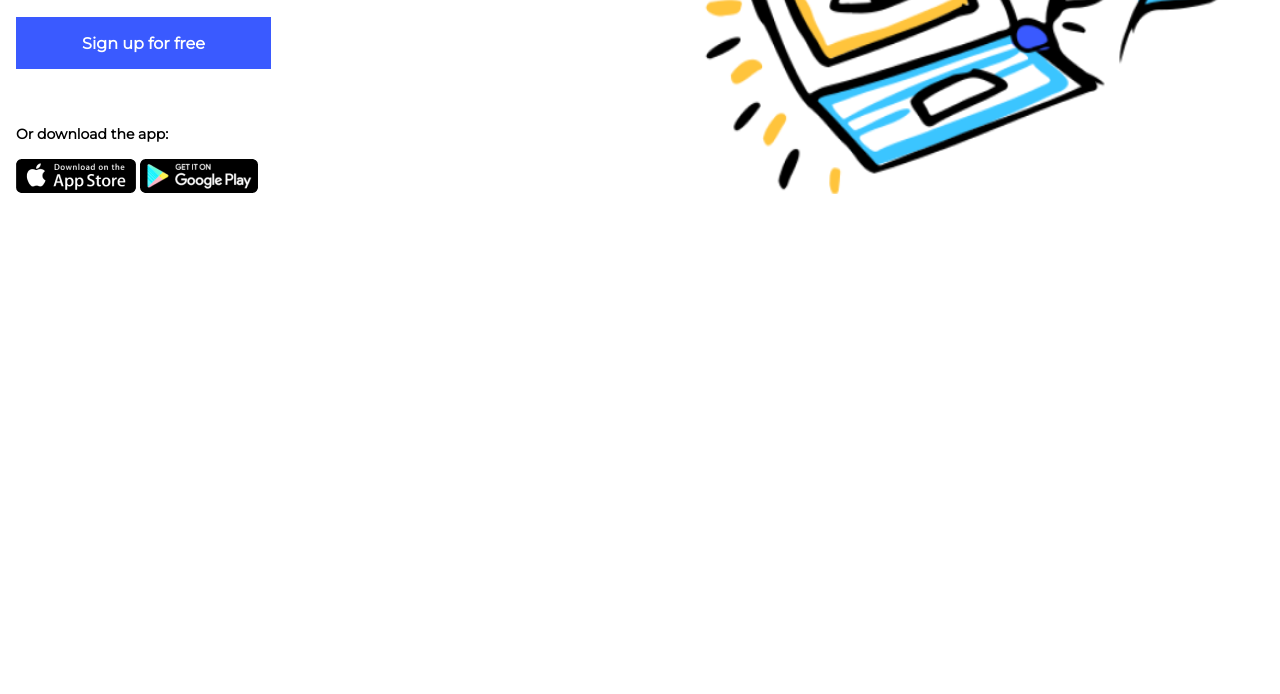
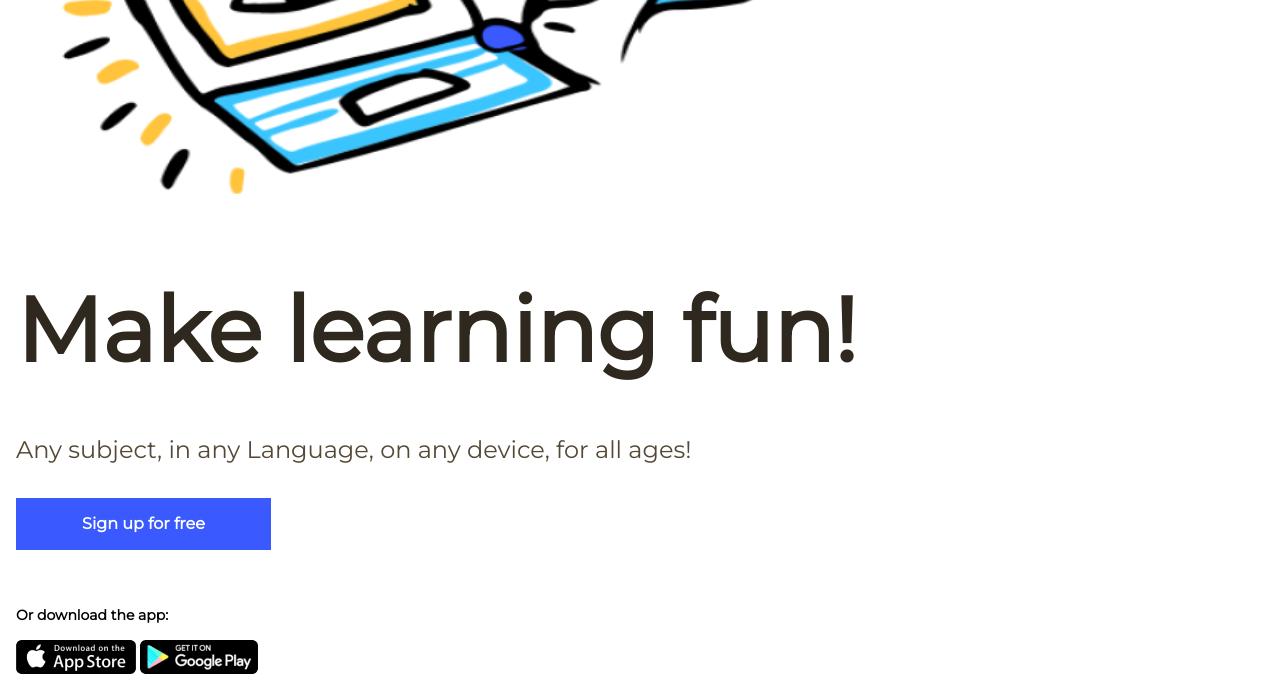
Before and after one commit to samuelegin/educational-app-landing-page, a plain HTML site: page index.html in a window 1280 px wide. Shown: the part 442-1136 px from the top of the page. Before the commit the page ends 800 px from the top, so only its background shows below. Drawn offline with Linux system fonts and the light colour scheme.

Commit message:
modified the styles

```diff
--- a/Assets/css/style.css
+++ b/Assets/css/style.css
@@ -14,7 +14,7 @@ body {
 nav {
   display: flex;
   justify-content: space-between;
-  margin-top: 2rem;
+  margin-top: 0.5rem;
   align-items: center;
 }
 
@@ -55,19 +55,18 @@ nav {
 
 h1 {
   color: #2f281e;
-  font-size: 2.625rem;
+  font-size: 3.9rem;
   font-family: Montserrat;
   font-weight: 800;
-  line-height: 3.25rem;
-  margin-top: 1rem;
-  margin-bottom: 1rem;
+  line-height: 4rem;
+  margin: 2.7rem 0 2.5rem 0;
 }
 
 span {
   color: #544837;
   font-size: 1.5rem;
   font-family: Montserrat;
-  line-height: 1.375rem;
+  line-height: 2rem;
 }
 
 .brand-header button {
@@ -80,7 +79,7 @@ span {
   background-color: #3a5aff;
   border: none;
   height: 3.25rem;
-  margin-top: 2.06rem;
+  margin: 2.06rem 0 2rem 0;
 }
 
 h5 {
@@ -88,12 +87,17 @@ h5 {
   font-size: 0.875rem;
   font-family: Montserrat;
   font-weight: 700;
-  margin-top: 1rem;
+  margin: 1rem 0 2rem 0;
 }
 
 .other-links {
-  gap: 1rem;
-  margin-top: 1rem;
+  gap: 1.5rem;
+  margin: 1rem 0;
+}
+
+main{
+  display: flex;
+  flex-direction: column-reverse;
 }
 
 .illustrative-image {
```
